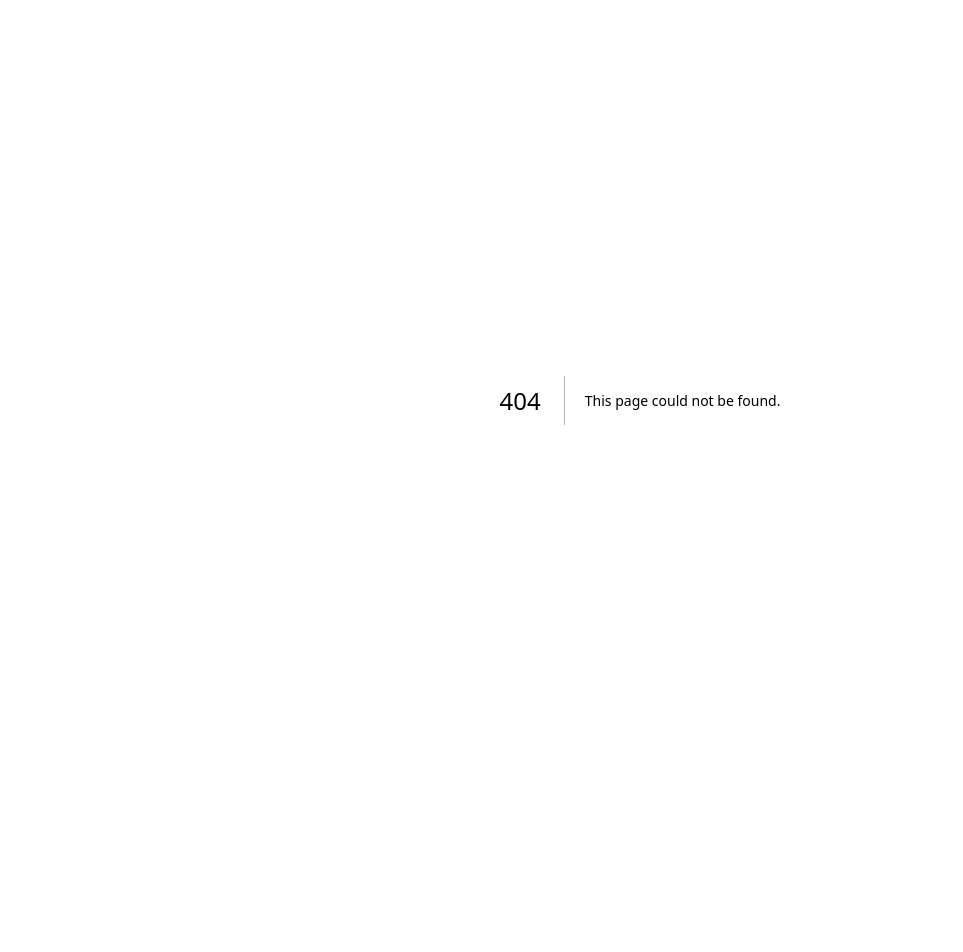
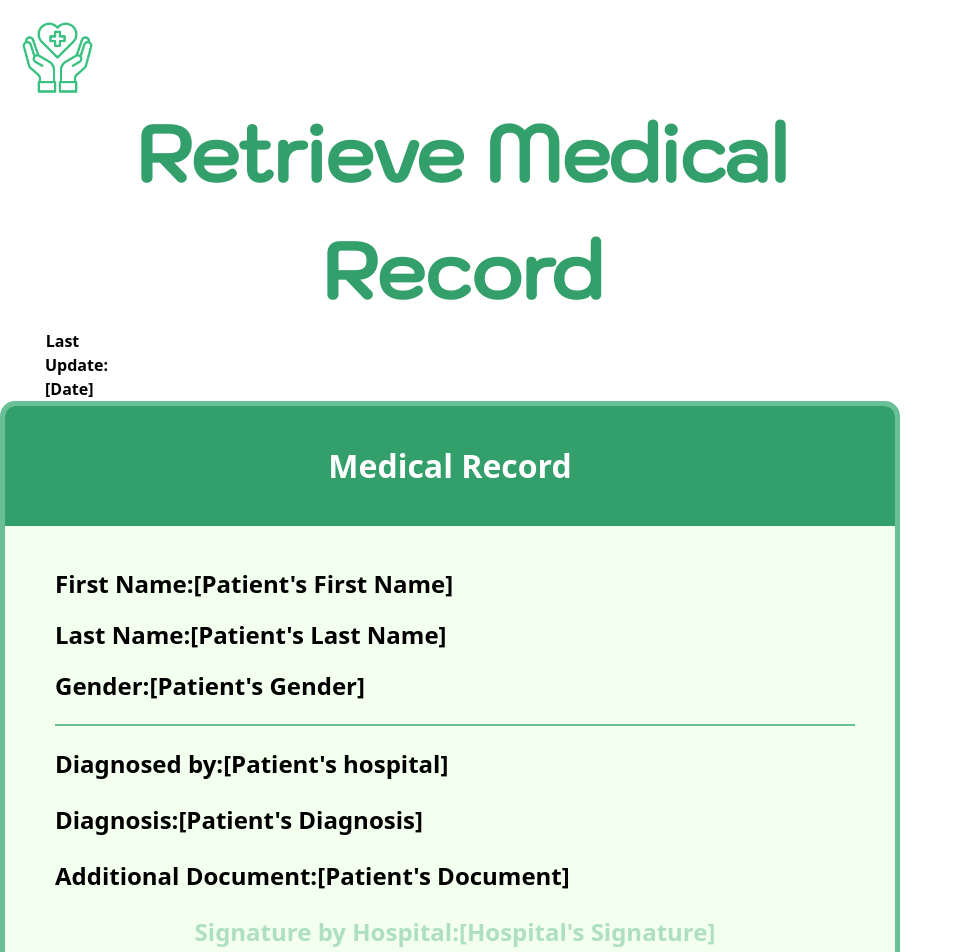
Before and after one commit to JaayTeeee/BEHS, a Next.js app: page /medicalinsert in a window 1280 px wide. Before the commit this address had no page. Shown: the top 952 px of the page, without its empty margins (0-963 px from the left). Before the commit the page ends 800 px from the top, so only its background shows below. Built offline with nearby package versions, Linux system fonts and the light colour scheme.

Commit message:
hospital frontend

```diff
--- /dev/null
+++ b/src/app/components/MedicalRecordViewer.tsx
@@ -0,0 +1,125 @@
+const MedicalRecordViewer = () => {
+  return (
+    <div>
+      <div
+        style={{
+          width: "900px",
+          height: "640px",
+          backgroundColor: "#F3FFEF",
+          borderRadius: "15px",
+          border: "5px solid #69BF96",
+          overflow: "hidden",
+        }}
+      >
+        <div
+          style={{
+            display: "flex",
+            alignItems: "center",
+            justifyContent: "center",
+            height: "120px",
+            backgroundColor: "#339F6B",
+          }}
+        >
+          <h1 style={{ fontSize: "32px", textAlign: "center", color: "white" }}>
+            <strong>Medical Record</strong>
+          </h1>
+        </div>
+        <div
+          className="scroll-bar"
+          style={{
+            marginLeft: "50px",
+            marginRight: "40px",
+            marginTop: "40px",
+            overflowY: "visible",
+            height: "360px",
+            maxHeight: "120%",
+            scrollbarWidth: "none",
+            msOverflowStyle: "none",
+            fontWeight: "600",
+            fontSize: "24px",
+          }}
+        >
+          <div
+            style={{
+              display: "flex",
+              flexDirection: "row",
+              marginBottom: "15px",
+            }}
+          >
+            <h2>First Name: </h2>
+            <p>[Patient&apos;s First Name]</p>
+          </div>
+          <div
+            style={{
+              display: "flex",
+              flexDirection: "row",
+              marginBottom: "15px",
+            }}
+          >
+            <h2>Last Name: </h2>
+            <p>[Patient&apos;s Last Name]</p>
+          </div>
+          <div
+            style={{
+              display: "flex",
+              flexDirection: "row",
+              marginBottom: "20px",
+            }}
+          >
+            <h2>Gender: </h2>
+            <p>[Patient&apos;s Gender]</p>
+          </div>
+          <div style={{ borderTop: "2px solid #69BF96" }} />
+
+          <div
+            style={{
+              display: "flex",
+              flexDirection: "row",
+              marginBottom: "20px",
+              marginTop: "20px",
+            }}
+          >
+            <h2>Diagnosed by: </h2>
+            <p>[Patient&apos;s hospital]</p>
+          </div>
+
+          <div
+            style={{
+              display: "flex",
+              flexDirection: "row",
+              marginBottom: "20px",
+            }}
+          >
+            <h2>Diagnosis: </h2>
+            <p>[Patient&apos;s Diagnosis]</p>
+          </div>
+
+          <div
+            style={{
+              display: "flex",
+              flexDirection: "row",
+              marginBottom: "20px",
+            }}
+          >
+            <h2>Additional Document: </h2>
+            <p>[Patient&apos;s Document]</p>
+          </div>
+
+          <div
+            style={{
+              display: "flex",
+              justifyContent: "center",
+              marginBottom: "20px",
+              color: "rgba(105,191,150,0.5)",
+            }}
+          >
+            <h2>Signature by Hospital: </h2>
+            <p>[Hospital&apos;s Signature]</p>
+          </div>
+        </div>
+      </div>
+    </div>
+  );
+};
+
+export default MedicalRecordViewer;
--- a/src/app/components/RectangleButton.tsx
+++ b/src/app/components/RectangleButton.tsx
@@ -11,7 +11,7 @@ const Button: React.FC<ButtonProps> = ({ text, onClick, style, textStyle }) => {
   const defaultStyles: React.CSSProperties = {
     color: "white",
     background: "#339f6b",
-    width: "225px",
+    width: "215px",
     height: "75px",
     margin: "10px",
     zIndex: 999,
--- a/src/app/components/TermsBox.tsx
+++ b/src/app/components/TermsBox.tsx
@@ -1,4 +1,4 @@
-import Button from "./Button";
+import Button from "./RectangleButton";
 
 const TermsBox = () => {
   return (
@@ -74,15 +74,15 @@ const TermsBox = () => {
             2.2 Non-Personal Information: The non-personal information we
             collect may be used for analytics, monitoring, and improving our
             [website/app/service] and its performance. 3. Information Sharing We
-            do not sell, trade, or rent users' personal information to third
-            parties. However, we may share personal information with trusted
-            third-party service providers who assist us in operating our
+            do not sell, trade, or rent users&apos; personal information to
+            third parties. However, we may share personal information with
+            trusted third-party service providers who assist us in operating our
             business, conducting transactions, or providing services to users.
             These third parties are required to maintain the confidentiality and
             security of the personal information. We may also disclose personal
             information if required by law or to protect our rights, safety, or
             property, or the rights, safety, or property of others. 4. Security
-            We are committed to ensuring the security of users' personal
+            We are committed to ensuring the security of users&apos; personal
             information. We implement appropriate technical and organizational
             measures to protect against unauthorized access, alteration,
             disclosure, or destruction of personal information. 5. Third-Party
@@ -90,15 +90,15 @@ const TermsBox = () => {
             websites. We have no control over the content, privacy practices, or
             security of these third-party websites. We encourage users to review
             the privacy policies of these websites before providing any personal
-            information. 6. Children's Privacy Our [website/app/service] is not
-            intended for use by individuals under the age of [insert minimum age
-            requirement]. We do not knowingly collect personal information from
-            children. If we become aware that we have inadvertently collected
-            personal information from a child under the applicable age limit, we
-            will take steps to delete the information as soon as possible. 7.
-            Updates to this Privacy Policy We reserve the right to update or
-            modify this Privacy Policy at any time. Any changes will be
-            effective immediately upon posting the updated policy on our
+            information. 6. Children&apos;s Privacy Our [website/app/service] is
+            not intended for use by individuals under the age of [insert minimum
+            age requirement]. We do not knowingly collect personal information
+            from children. If we become aware that we have inadvertently
+            collected personal information from a child under the applicable age
+            limit, we will take steps to delete the information as soon as
+            possible. 7. Updates to this Privacy Policy We reserve the right to
+            update or modify this Privacy Policy at any time. Any changes will
+            be effective immediately upon posting the updated policy on our
             [website/app/service]. We encourage users to review this policy
             periodically for any updates. 8. Contact Us If you have any
             questions or concerns about this Privacy Policy or our data
--- a/src/app/components/searchButton.tsx
+++ b/src/app/components/searchButton.tsx
@@ -12,7 +12,7 @@ const searchButton: React.FC<searchButtonProps> = ({ text, onClick }) => {
       style={{
         color: "white",
         background: "#339f6b",
-        width: "75px",
+        width: "100px",
         height: "40px",
         margin: "10px",
         border: "none",
--- a/src/app/globals.css
+++ b/src/app/globals.css
@@ -65,7 +65,7 @@ body {
   justify-content: center;
   color: #339f6b;
   background: white;
-  width: 350px;
+  width: 400px;
   height: 270px;
   margin: 10px;
   z-index: 999;
@@ -99,7 +99,7 @@ body {
 }
 
 .green-bar {
-  background-color: #F3FFEF;
+  background-color: #f3ffef;
   border: 2px solid #339f6b;
   border-radius: 10px;
   height: 100px;
--- /dev/null
+++ b/src/app/medicalinsert/page.tsx
@@ -0,0 +1,48 @@
+import HomePageButton from "../components/HomePageButton";
+import MedicalRecordViewer from "../components/MedicalRecordViewer";
+
+export default function Research() {
+  return (
+    <main>
+      <div
+        style={{
+          display: "flex",
+          alignItems: "center",
+          justifyContent: "space-between",
+        }}
+      >
+        <div
+          style={{
+            display: "flex",
+            alignItems: "center",
+            marginLeft: "20px",
+            marginTop: "20px",
+          }}
+        >
+          <HomePageButton />
+        </div>
+      </div>
+      <div
+        style={{
+          textAlign: "center",
+          marginTop: "-20px",
+          marginRight: "400px",
+          marginBottom: "100px",
+        }}
+      >
+        <div style={{ flexDirection: "column", marginLeft: "45px" }}>
+          <div className="BEHS" style={{ fontSize: "78px" }}>
+            <strong>Retrieve Medical Record</strong>
+          </div>
+          <div style={{ marginRight: "800px" }}>
+            <strong>Last Update:[Date]</strong>
+          </div>
+        </div>
+
+        <div style={{ display: "flex" }}>
+          <MedicalRecordViewer />
+        </div>
+      </div>
+    </main>
+  );
+}
--- /dev/null
+++ b/src/app/medicalretrieve/page.tsx
@@ -0,0 +1,111 @@
+import Image from "next/image";
+import searchIcon from "../../../public/icons/icons-search-black.png";
+import HomePageButton from "../components/HomePageButton";
+import RectangleButton from "../components/RectangleButton";
+import SearchButton from "../components/searchButton";
+
+export default function Research() {
+  return (
+    <main>
+      <div
+        style={{
+          display: "flex",
+          alignItems: "center",
+          justifyContent: "space-between",
+        }}
+      >
+        <div
+          style={{
+            display: "flex",
+            alignItems: "center",
+            marginLeft: "20px",
+            marginTop: "20px",
+          }}
+        >
+          <HomePageButton />
+        </div>
+      </div>
+      <div
+        style={{
+          textAlign: "center",
+          marginTop: "-20px",
+          marginRight: "400px",
+          marginBottom: "100px",
+        }}
+      >
+        <div style={{ flexDirection: "column", marginLeft: "45px" }}>
+          <div className="BEHS" style={{ fontSize: "78px" }}>
+            <strong>Retrieve Medical Record</strong>
+          </div>
+          <div style={{ marginRight: "800px" }}>
+            <strong>Last Update:[Date]</strong>
+          </div>
+        </div>
+
+        <div
+          style={{
+            display: "flex",
+            flexDirection: "column",
+            marginTop: "50px",
+          }}
+        >
+          <div
+            className="BEHS"
+            style={{
+              fontSize: "35px",
+              marginRight: "570px",
+              color: "black",
+              textDecorationLine: "underline",
+            }}
+          >
+            <strong>Insert New Record:</strong>
+          </div>
+          <div className="search-box" style={{ marginLeft: "1050px" }}>
+            <Image
+              src={searchIcon}
+              className="icon"
+              alt="search-icon"
+              style={{
+                height: "25px",
+                width: "25px",
+                marginLeft: "10px",
+              }}
+            />
+            <input
+              type="text"
+              placeholder="Search..."
+              style={{
+                backgroundColor: "#dfdfdf",
+                outline: "none",
+                border: "none",
+                marginLeft: "10px",
+              }}
+            />
+            <SearchButton text="Search" onClick={""} />
+          </div>
+          <div
+            className="green-bar"
+            style={{
+              display: "flex",
+              alignItems: "center",
+              justifyContent: "space-between",
+            }}
+          >
+            <div className="greenbar-title">
+              <strong style={{ marginRight: "50px" }}>Record ID</strong>
+              <strong style={{ marginRight: "50px" }}>Date</strong>
+              <strong style={{ marginRight: "150px" }}>Patient ID</strong>
+              <strong style={{ marginRight: "30px" }}>Last Recorded By:</strong>
+            </div>
+            <RectangleButton
+              text="DETAILS"
+              textStyle={{ fontSize: "30px", fontWeight: "bold" }}
+              onClick={""}
+            />
+          </div>
+          <br />
+        </div>
+      </div>
+    </main>
+  );
+}
--- /dev/null
+++ b/src/app/medicalwelcome/page.tsx
@@ -0,0 +1,77 @@
+"use client";
+
+import DatabaseImage from "../../../public/icons/icons8-database-view-100.png";
+import InsertTableImage from "../../../public/icons/icons8-insert-table-100.png";
+import ButtonWithImage from "../components/ButtonWithImage";
+import HomePageButton from "../components/HomePageButton";
+import LogoutButton from "../components/LogoutButton";
+import UserProfileButton from "../components/UserProfileButton";
+
+export default function Home() {
+  return (
+    <main>
+      <div
+        style={{
+          display: "flex",
+          alignItems: "center",
+          justifyContent: "space-between",
+        }}
+      >
+        <div
+          style={{
+            display: "flex",
+            alignItems: "center",
+            marginLeft: "20px",
+            marginTop: "20px",
+          }}
+        >
+          <HomePageButton />
+        </div>
+        <div
+          style={{
+            display: "flex",
+            alignItems: "center",
+            marginRight: "30px",
+            marginTop: "15px",
+          }}
+        >
+          <UserProfileButton />
+          <LogoutButton />
+        </div>
+      </div>
+      <div
+        style={{
+          textAlign: "center",
+          marginTop: "20px",
+          marginBottom: "100px",
+        }}
+      >
+        <div className="BEHS" style={{ fontSize: "65px" }}>
+          <strong>WELCOME, [XXX]</strong>
+        </div>
+      </div>
+      <div
+        style={{
+          display: "flex",
+          justifyContent: "center",
+          marginTop: "-20px",
+        }}
+      >
+        <div style={{ marginRight: "40px" }}>
+          <ButtonWithImage
+            text="Retrieve Medical Record"
+            imageSrc={DatabaseImage}
+            link="/research"
+          />
+        </div>
+        <div>
+          <ButtonWithImage
+            text="Insert Medical Records"
+            imageSrc={InsertTableImage}
+            link="/records"
+          />
+        </div>
+      </div>
+    </main>
+  );
+}
```
